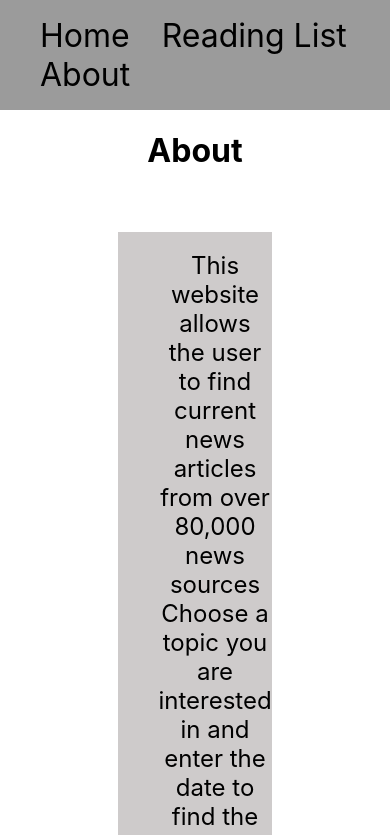
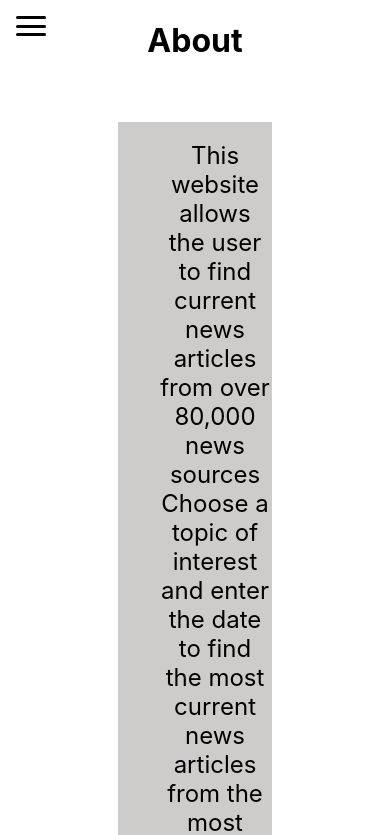
Before and after one commit to isyed4/News-Article-Search-React-App, a React (Create React App) app: page /about in a window 390 px wide. Shown: the top 835 px of the page. Built offline with nearby package versions, Linux system fonts and the light colour scheme.

Commit message:
working on burger menu

```diff
--- a/src/App.css
+++ b/src/App.css
@@ -1,8 +1,5 @@
 .App {
   text-align: center;
-  /* display: grid; */
-  /* grid-template-columns: 1fr; */
-  /* grid-template-rows: 1fr;  */
 }
 
 .header-nav {
@@ -28,10 +25,8 @@
 }
 
 .header-nav ul li:hover {
-  /* background-color: rgb(223, 223, 223); */
   color: black;
   text-decoration: underline;
-  /* border-radius: 1.1rem; */
 }
 
 .home .rendered-articles ul {
@@ -51,8 +46,8 @@
 }
 
 .home .rendered-articles ul .article-image{
-  width: 800x;
-  height: 600px;
+  width: 500x;
+  height: 300px;
 
 }
 
@@ -131,10 +126,6 @@
 
 }
 
-.about .about-nav ul li{
-  /* text-align: center; */
-
-}
 
 .home form #text-field {
   border: 0;
@@ -184,9 +175,24 @@
   margin-right: 1.1rem;
 }
 
-.App-link {
-  color: #61dafb;
+.header-nav #toggle-button {
+  position: absolute;
+  top: 1rem;
+  left: 1rem;
+  display: none;
+  flex-direction: column;
+  justify-content: space-between;
+  width: 30px;
+  height: 20px;
 }
+
+.header-nav #toggle-button .bar {
+  height: 3px;
+  width: 100%;
+  background-color: rgb(0, 0, 0);
+  border-radius: 10px;
+}
+
 
 
 
@@ -198,12 +204,13 @@
 
   }
 
-}
+  .header-nav #toggle-button{
+    display: flex;
+  }
+
+  .header-nav ul {
+    display: none;
+  }
 
 
-/* @media(max-width: 1300px){
-  .home .rendered-articles ul .article-image{
-    width: 600x;
-    height: 300px;
-  }
-} */
+}
--- a/src/Components/About.js
+++ b/src/Components/About.js
@@ -5,7 +5,7 @@ const About  = () => {
         <nav className='about-nav'>
             <ul>
                 <li>This website allows the user to find current news articles from over 80,000 news sources </li>
-                <li>Choose a topic you are interested in and enter the date to find the most current news articles from the most popular sources</li>
+                <li>Choose a topic of interest and enter the date to find the most current news articles from the most popular sources</li>
                 <li>If you are interested in an article, go ahead and save the article into your personal reading list!</li>
             </ul>
         </nav>
--- a/src/Components/Header.js
+++ b/src/Components/Header.js
@@ -1,27 +1,39 @@
 import { Link } from "react-router-dom";
+import { useState } from "react";
 
 const Header = () => {
-    return(
-        <nav className='header-nav'>
+
+
+
+ const handleClickNav = () => {
+   console.log('hello');
+ }
+
+  return (
+    <nav className="header-nav">
+
+      <a onClick={handleClickNav} id="toggle-button" href="#">
+        <span className="bar"></span>
+        <span className="bar"></span>
+        <span className="bar"></span>
+      </a>
+
       <ul>
-
-          <Link to='/' className='link-header'>
+        <Link to="/" className="link-header">
           <li>Home</li>
         </Link>
 
-          <Link to='/readinglist'className="link-header" >
+        <Link to="/readinglist" className="link-header">
           <li>Reading List</li>
         </Link>
 
-          <Link to='/about' className="link-header">
+        <Link to="/about" className="link-header">
           <li>About</li>
         </Link>
+      </ul>
 
-          </ul>
     </nav>
-
-    )
-}
-
+  );
+};
 
 export default Header;
```
Lines whose indentation alone changed are shown as unchanged.
